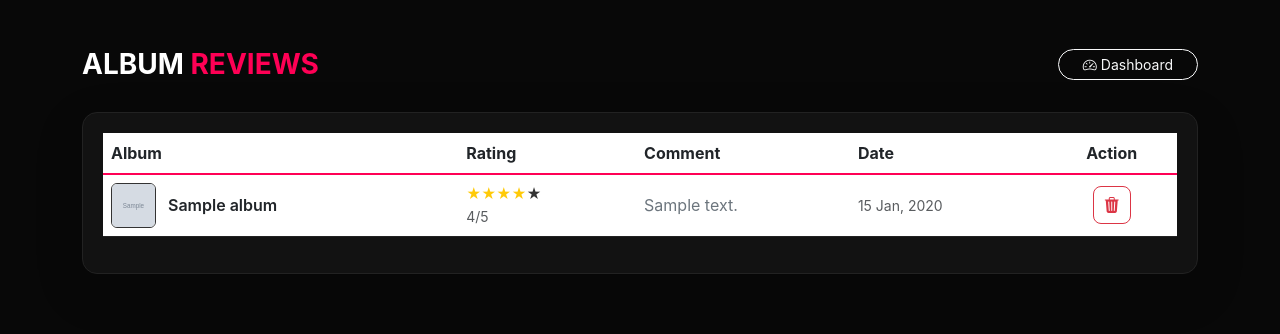
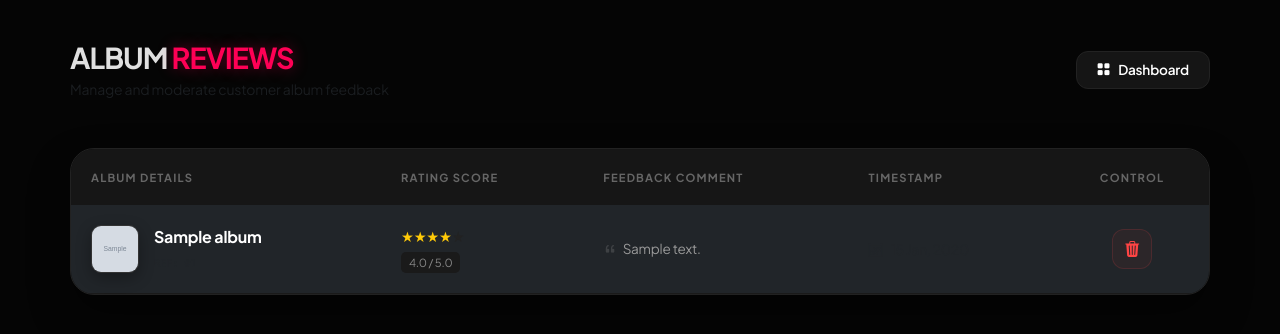
Before and after one commit to ShakeelAijaz1233223/Project-full-stack-, a PHP site: page /albums_review.php in a window 1280 px wide. Shown: the top 334 px of the page. Run offline with PHP 8.4, Linux system fonts and the light colour scheme; tables that the repository leaves empty or names only in its code hold one stand-in row (values such as "Sample post"); grey boxes marked "Sample" are stand-in pictures.

Commit message:
Updates: 2026-02-07T09:36:52.281Z

```diff
--- a/admin/albums_review.php
+++ b/admin/albums_review.php
@@ -2,20 +2,19 @@
 // session_start();
 include "../config/db.php";
 
-// 1. Handle Delete Review - DYNAMIC REDIRECTION FIXED
+// 1. DYNAMIC DELETE LOGIC
 if (isset($_GET['delete'])) {
     $id = (int)$_GET['delete'];
     $delete = mysqli_query($conn, "DELETE FROM album_reviews WHERE id = $id");
 
     if ($delete) {
-        // basename($_SERVER['PHP_SELF']) use karne se "Not Found" error kabhi nahi aayega
         $current_file = basename($_SERVER['PHP_SELF']);
         header("Location: $current_file?status=deleted");
         exit();
     }
 }
 
-// 2. Fetch all reviews
+// 2. FETCH REVIEWS
 $query = "SELECT album_reviews.*, albums.title as album_name, albums.cover
           FROM album_reviews
           JOIN albums ON album_reviews.album_id = albums.id
@@ -28,96 +27,174 @@
 
 <head>
     <meta charset="UTF-8">
-    <title>Manage Album Reviews | Admin</title>
+    <meta name="viewport" content="width=device-width, initial-scale=1.0">
+    <title>Admin | Album Review Panel</title>
     <link href="https://cdn.jsdelivr.net/npm/bootstrap@5.3.0/dist/css/bootstrap.min.css" rel="stylesheet">
     <link rel="stylesheet" href="https://cdn.jsdelivr.net/npm/bootstrap-icons@1.11.1/font/bootstrap-icons.css">
     <style>
+        @import url('https://fonts.googleapis.com/css2?family=Plus+Jakarta+Sans:wght@300;400;600;700&display=swap');
+
         :root {
-            --bg-dark: #080808;
-            --card-bg: #121212;
+            --bg-dark: #050505;
+            --card-bg: #0f0f0f;
             --accent: #ff0055;
+            --accent-glow: rgba(255, 0, 85, 0.4);
+            --border: #222;
         }
 
         body {
             background-color: var(--bg-dark);
-            color: #fff;
-            font-family: 'Inter', sans-serif;
+            color: #e0e0e0;
+            font-family: 'Plus Jakarta Sans', sans-serif;
+            letter-spacing: -0.2px;
         }
 
-        .table-container {
-            background: var(--card-bg);
-            border-radius: 15px;
-            padding: 20px;
-            border: 1px solid #222;
-            margin-top: 30px;
+        /* Container & Header */
+        .admin-wrapper { padding: 40px 0; }
+        .page-title { font-weight: 800; font-size: 1.8rem; letter-spacing: -1px; }
+        .accent-glow { color: var(--accent); text-shadow: 0 0 15px var(--accent-glow); }
+
+        /* Modern Dashboard Button */
+        .dash-btn {
+            background: #151515;
+            border: 1px solid var(--border);
+            color: #fff;
+            padding: 8px 20px;
+            border-radius: 12px;
+            transition: 0.3s;
+            text-decoration: none;
+            font-size: 0.85rem;
+            font-weight: 600;
         }
+        .dash-btn:hover { border-color: var(--accent); color: var(--accent); background: #1a1a1a; }
 
-        .table {
-            color: #fff;
-            border-color: #222;
-        }
-
-        .table thead {
-            background: #1a1a1a;
-            border-bottom: 2px solid var(--accent);
-        }
-
-        .album-img {
-            width: 45px;
-            height: 45px;
-            border-radius: 6px;
-            object-fit: cover;
-            margin-right: 12px;
-            border: 1px solid #333;
-        }
-
-        .stars {
-            color: #ffca08;
+        /* Alert Styling */
+        .alert-modern {
+            background: rgba(25, 135, 84, 0.1);
+            border: 1px solid rgba(25, 135, 84, 0.2);
+            color: #2ecc71;
+            border-radius: 14px;
+            backdrop-filter: blur(10px);
             font-size: 0.9rem;
         }
 
-        .btn-action {
-            padding: 6px 10px;
-            border-radius: 8px;
-            transition: 0.3s;
+        /* Table Card & Content */
+        .glass-card {
+            background: var(--card-bg);
+            border: 1px solid var(--border);
+            border-radius: 24px;
+            overflow: hidden;
+            box-shadow: 0 20px 40px rgba(0,0,0,0.4);
         }
 
-        /* Success alert design */
-        .alert-custom {
-            background: #198754;
-            color: white;
+        .table { margin-bottom: 0; }
+        .table thead th {
+            background: #161616;
+            color: #666;
+            font-size: 0.7rem;
+            text-transform: uppercase;
+            letter-spacing: 1.2px;
+            padding: 20px;
             border: none;
+        }
+
+        .table tbody td {
+            padding: 20px;
+            border-bottom: 1px solid #1a1a1a;
+            vertical-align: middle;
+            transition: 0.2s;
+        }
+
+        .table tbody tr:hover td { background: #141414; }
+
+        /* Album Item */
+        .album-img {
+            width: 48px;
+            height: 48px;
             border-radius: 10px;
-            font-weight: 500;
+            object-fit: cover;
+            margin-right: 15px;
+            border: 1px solid #333;
+            box-shadow: 0 5px 15px rgba(0,0,0,0.3);
         }
+
+        /* Rating Stars */
+        .stars { color: #ffca08; font-size: 0.9rem; }
+        .star-off { color: #222; }
+        .rating-num {
+            background: #1a1a1a;
+            color: #888;
+            font-size: 0.7rem;
+            padding: 2px 8px;
+            border-radius: 5px;
+            margin-top: 5px;
+            display: inline-block;
+        }
+
+        /* Action Button */
+        .btn-trash {
+            width: 40px;
+            height: 40px;
+            display: inline-flex;
+            align-items: center;
+            justify-content: center;
+            background: rgba(255, 68, 68, 0.05);
+            color: #ff4444;
+            border: 1px solid rgba(255, 68, 68, 0.15);
+            border-radius: 12px;
+            transition: 0.3s cubic-bezier(0.4, 0, 0.2, 1);
+            text-decoration: none;
+        }
+        .btn-trash:hover {
+            background: #ff4444;
+            color: #fff;
+            transform: translateY(-3px);
+            box-shadow: 0 10px 20px rgba(255, 68, 68, 0.3);
+        }
+
+        .comment-box {
+            color: #999;
+            font-size: 0.85rem;
+            line-height: 1.6;
+            max-width: 320px;
+        }
+
     </style>
 </head>
 
 <body>
 
-    <div class="container py-5">
-        <div class="d-flex justify-content-between align-items-center mb-4">
-            <h3 class="fw-bold m-0">ALBUM <span style="color: var(--accent);">REVIEWS</span></h3>
-            <a href="dashboard.php" class="btn btn-outline-light btn-sm px-4 rounded-pill"><i class="bi bi-speedometer2"></i> Dashboard</a>
+    <div class="container admin-wrapper">
+        <div class="d-flex justify-content-between align-items-center mb-5">
+            <div>
+                <h3 class="page-title m-0">ALBUM <span class="accent-glow">REVIEWS</span></h3>
+                <p class="text-muted small m-0 mt-1">Manage and moderate customer album feedback</p>
+            </div>
+            <a href="dashboard.php" class="dash-btn">
+                <i class="bi bi-grid-fill me-2"></i>Dashboard
+            </a>
         </div>
 
         <?php if (isset($_GET['status']) && $_GET['status'] == 'deleted'): ?>
-            <div class="alert alert-custom alert-dismissible fade show shadow-sm" role="alert">
-                <i class="bi bi-check-circle-fill me-2"></i> Review deleted successfully!
+            <div class="alert alert-modern alert-dismissible fade show mb-4 shadow-sm" role="alert">
+                <div class="d-flex align-items-center">
+                    <i class="bi bi-shield-check fs-4 me-3"></i>
+                    <span><strong>System Update:</strong> Review record has been purged successfully.</span>
+                </div>
                 <button type="button" class="btn-close btn-close-white" data-bs-dismiss="alert"></button>
             </div>
         <?php endif; ?>
 
-        <div class="table-container shadow-lg">
+        <div class="glass-card">
             <div class="table-responsive">
-                <table class="table table-hover align-middle">
+                <table class="table table-dark">
                     <thead>
                         <tr>
-                            <th>Album</th>
-                            <th>Rating</th>
-                            <th>Comment</th>
-                            <th>Date</th>
-                            <th class="text-center">Action</th>
+                            <th>Album Details</th>
+                            <th>Rating Score</th>
+                            <th>Feedback Comment</th>
+                            <th>Timestamp</th>
+                            <th class="text-center">Control</th>
                         </tr>
                     </thead>
                     <tbody>
@@ -126,26 +203,36 @@
                                 <tr>
                                     <td>
                                         <div class="d-flex align-items-center">
-                                            <img src="uploads/albums/<?= $row['cover'] ?>" class="album-img" onerror="this.src='https://via.placeholder.com/45'">
-                                            <span class="fw-semibold"><?= htmlspecialchars($row['album_name']) ?></span>
+                                            <img src="uploads/albums/<?= $row['cover'] ?>" class="album-img" onerror="this.src='https://via.placeholder.com/48/111/fff?text=No+Img'">
+                                            <div>
+                                                <div class="fw-bold text-white"><?= htmlspecialchars($row['album_name']) ?></div>
+                                                <code class="text-muted" style="font-size: 0.65rem;">REF: #<?= $row['id'] ?></code>
+                                            </div>
                                         </div>
                                     </td>
                                     <td>
                                         <div class="stars">
-                                            <?php for ($i = 1; $i <= 5; $i++) echo ($i <= $row['rating']) ? '★' : '<span style="color:#333">★</span>'; ?>
+                                            <?php for ($i = 1; $i <= 5; $i++)
+                                                echo ($i <= $row['rating']) ? '★' : '<span class="star-off">★</span>';
+                                            ?>
                                         </div>
-                                        <small class="text-muted"><?= $row['rating'] ?>/5</small>
+                                        <span class="rating-num"><?= $row['rating'] ?>.0 / 5.0</span>
                                     </td>
-                                    <td style="max-width: 300px;">
-                                        <div class="text-truncate text-secondary" title="<?= htmlspecialchars($row['comment']) ?>">
+                                    <td>
+                                        <div class="comment-box text-truncate" title="<?= htmlspecialchars($row['comment']) ?>">
+                                            <i class="bi bi-quote opacity-25 me-1"></i>
                                             <?= htmlspecialchars($row['comment']) ?>
                                         </div>
                                     </td>
-                                    <td><small class="text-muted"><?= date('d M, Y', strtotime($row['created_at'])) ?></small></td>
+                                    <td>
+                                        <div class="text-muted small">
+                                            <i class="bi bi-calendar3 me-2"></i><?= date('d M, Y', strtotime($row['created_at'])) ?>
+                                        </div>
+                                    </td>
                                     <td class="text-center">
                                         <a href="<?= basename($_SERVER['PHP_SELF']) ?>?delete=<?= $row['id'] ?>"
-                                            class="btn btn-outline-danger btn-action"
-                                            onclick="return confirm('Are you sure you want to delete this review?')">
+                                           class="btn-trash"
+                                           onclick="return confirm('Purge this review from database?')">
                                             <i class="bi bi-trash3-fill"></i>
                                         </a>
                                     </td>
@@ -153,9 +240,9 @@
                             <?php endwhile; ?>
                         <?php else: ?>
                             <tr>
-                                <td colspan="5" class="text-center py-5 text-muted">
-                                    <i class="bi bi-chat-left-dots fs-1 d-block mb-2"></i>
-                                    No reviews found yet.
+                                <td colspan="5" class="text-center py-5">
+                                    <i class="bi bi-layers text-muted fs-1 mb-3 d-block opacity-25"></i>
+                                    <span class="text-muted fs-6">No album reviews available to moderate.</span>
                                 </td>
                             </tr>
                         <?php endif; ?>
```
